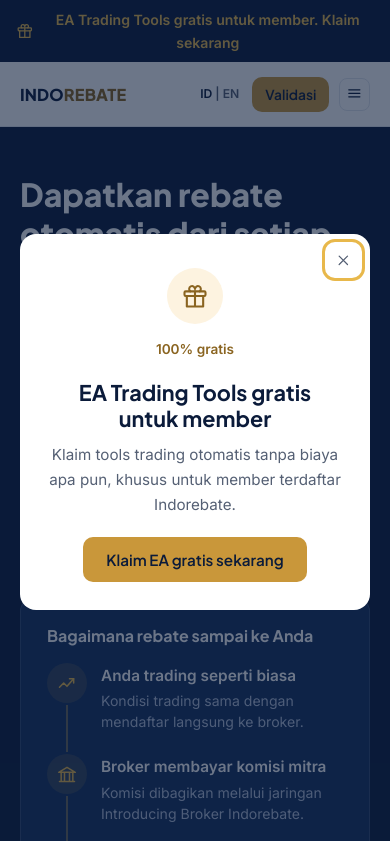
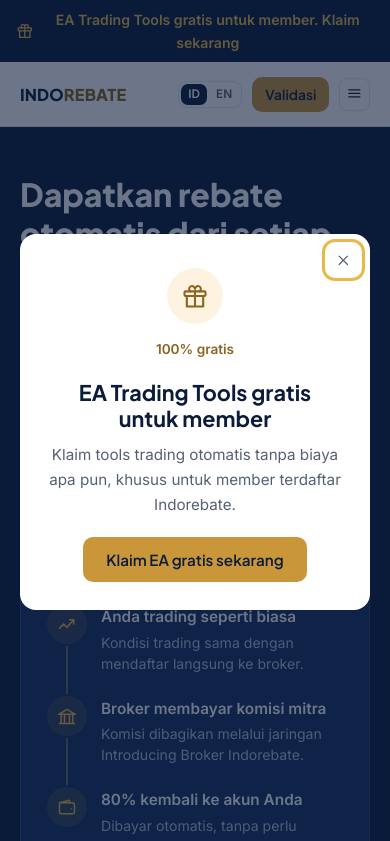
Before and after one commit to tomosie/indorebate, a plain HTML site: page index.html in a window 390 px wide. Shown: the top 841 px of the page. Drawn offline with Linux system fonts and the light colour scheme.

Commit message:
Add files via upload

```diff
--- a/index.html
+++ b/index.html
@@ -66,9 +66,10 @@ header{position:sticky;top:0;z-index:20;background:#fff;border-bottom:1px solid
 .links{display:flex;gap:22px;list-style:none}
 .links a{color:var(--ink);text-decoration:none;font-size:.92rem;font-weight:500;display:inline-flex;align-items:center;gap:6px}
 .links a:hover{color:var(--gold-ink)}
-.lang{font-size:.82rem;font-weight:600;color:var(--muted)}
-.lang a{color:var(--muted);text-decoration:none;padding:2px 4px}
-.lang a[aria-current]{color:var(--navy)}
+.lang{display:inline-flex;gap:2px;padding:2px;border:1px solid var(--line);border-radius:9px;flex:none}
+.lang a{padding:4px 10px;border-radius:7px;font-size:.8rem;font-weight:700;color:var(--muted);text-decoration:none;line-height:1.3}
+.lang a:hover{color:var(--navy)}
+.lang a[aria-current]{background:var(--navy);color:#fff}
 .menu-b{display:none;background:none;border:1px solid var(--line);border-radius:8px;padding:7px;color:var(--navy);cursor:pointer}
 /* hero */
 .hero{background:var(--navy);color:#fff;padding:72px 0 64px}
@@ -216,10 +217,13 @@ footer a:hover{color:var(--gold-lt)}
 @media(max-width:480px){
  .nav{gap:10px}
  .logo-t{font-size:1.02rem;min-width:0}
- .lang{font-size:.76rem}
- .lang a{padding:2px 3px}
+ .lang a{padding:3px 7px;font-size:.74rem}
  .nav .btn{padding:8px 12px;font-size:.86rem}
  .menu-b{padding:6px;flex:none}
+}
+@media(max-width:480px){
+ .hero .cta{flex-wrap:nowrap;gap:10px}
+ .hero .cta .btn{flex:1 1 auto;padding:12px 10px;font-size:.88rem;line-height:1.25;text-align:center}
 }
 @media(max-width:350px){.lang{display:none}}
 @media(prefers-reduced-motion:reduce){*{animation:none!important;transition:none!important;scroll-behavior:auto!important}}
@@ -258,7 +262,7 @@ footer a:hover{color:var(--gold-lt)}
    <li><a href="tools-gratis.html"><svg class="i"><use href="#i-gift"/></svg>Tools Gratis</a></li>
    <li><a href="kalkulator-rebate.html"><svg class="i"><use href="#i-calc"/></svg>Kalkulator</a></li>
   </ul>
-  <span class="lang"><a href="/" aria-current="true">ID</a>|<a href="en/">EN</a></span>
+  <span class="lang" role="group" aria-label="Bahasa"><a href="/" aria-current="true" title="Bahasa Indonesia">ID</a><a href="en/" hreflang="en" lang="en" title="English">EN</a></span>
   <a class="btn btn-gold sm" href="validasi.html">Validasi</a>
   <button class="menu-b" id="mb" aria-label="Buka menu" aria-expanded="false" aria-controls="links"><svg class="i"><use href="#i-menu"/></svg></button>
  </div>
```
